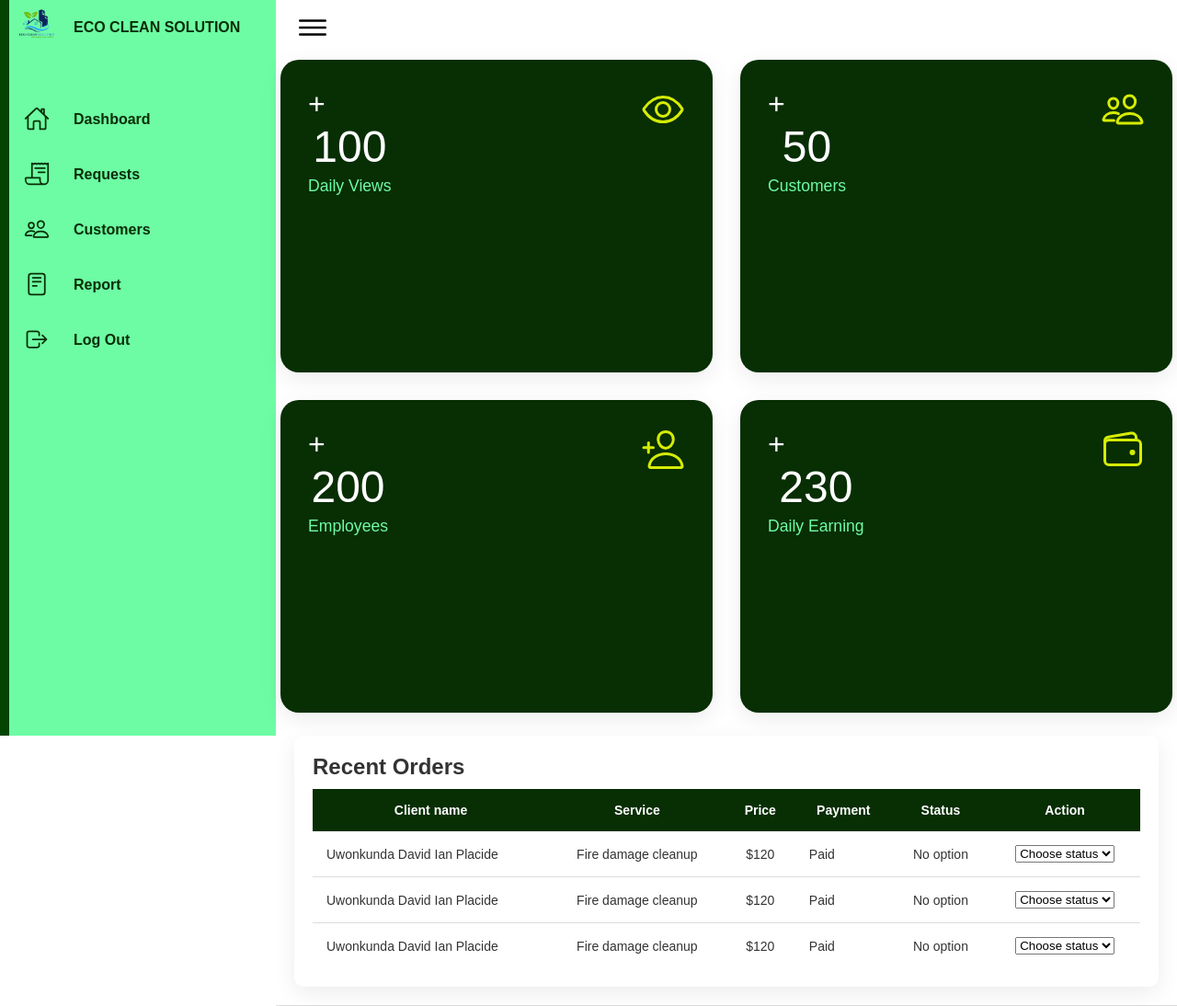
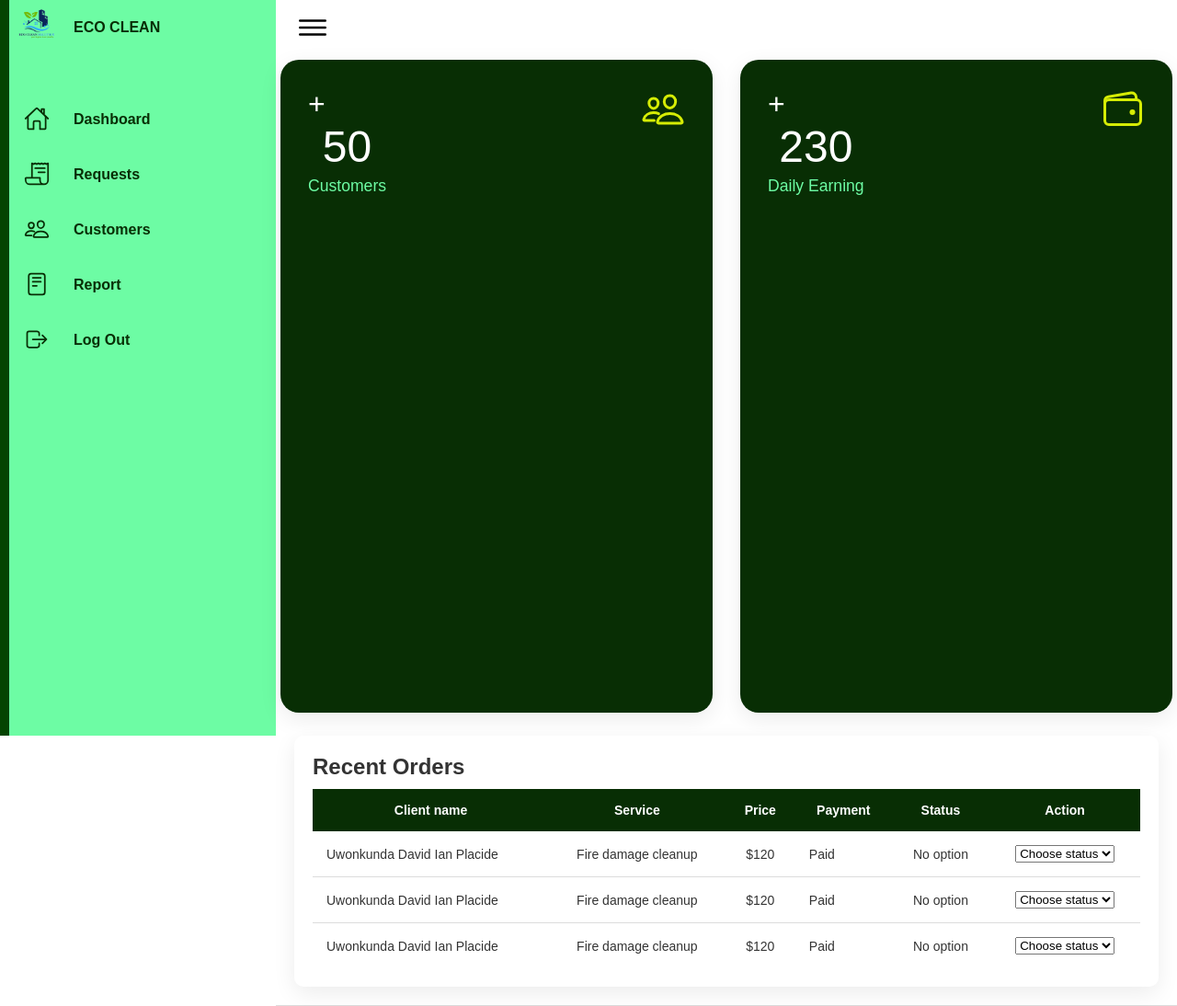
Before and after one commit to Daniel-IRYIVUZE/Eco_clean_Solutions, a Flask app: template EcoApp/templates/admin-dash.html in a window 1280 px wide. Shown: the whole page at 92% size. Run offline with Flask 3, Linux system fonts and the light colour scheme; the template is opened without the code that fills it, so the values that code supplies are empty.

Commit message:
updating admin-dash.html

```diff
--- a/EcoApp/templates/admin-dash.html
+++ b/EcoApp/templates/admin-dash.html
@@ -19,7 +19,7 @@
                 <li>
                     <a href="#dashboard">
                         <img class="icon" src="images/logo.png" alt="">
-                        <span class="title">ECO CLEAN SOLUTION</span>
+                        <span class="title">ECO CLEAN </span>
                     </a>
                 </li>
 
@@ -83,17 +83,6 @@
                 <div class="card">
                     <div>
                         <div class="sign">+</div>
-                        <div class="counter" data-target="100">0</div>
-                        <div class="cardName">Daily Views</div>
-                    </div>
-                    <div class="iconBx">
-                        <ion-icon name="eye-outline"></ion-icon>
-                    </div>
-                </div>
-
-                <div class="card">
-                    <div>
-                        <div class="sign">+</div>
                         <div class="counter" data-target="50"></div>
                         <div class="cardName">Customers</div>
                     </div>
@@ -102,16 +91,6 @@
                     </div>
                 </div>
 
-                <div class="card">
-                    <div>
-                        <div class="sign">+</div>
-                        <div class="counter" data-target="200">0</div>
-                        <div class="cardName">Employees</div>
-                    </div>
-                    <div class="iconBx">
-                        <ion-icon name="person-add-outline"></ion-icon>
-                    </div>
-                </div>
 
                 <div class="card">
                     <div>
```
